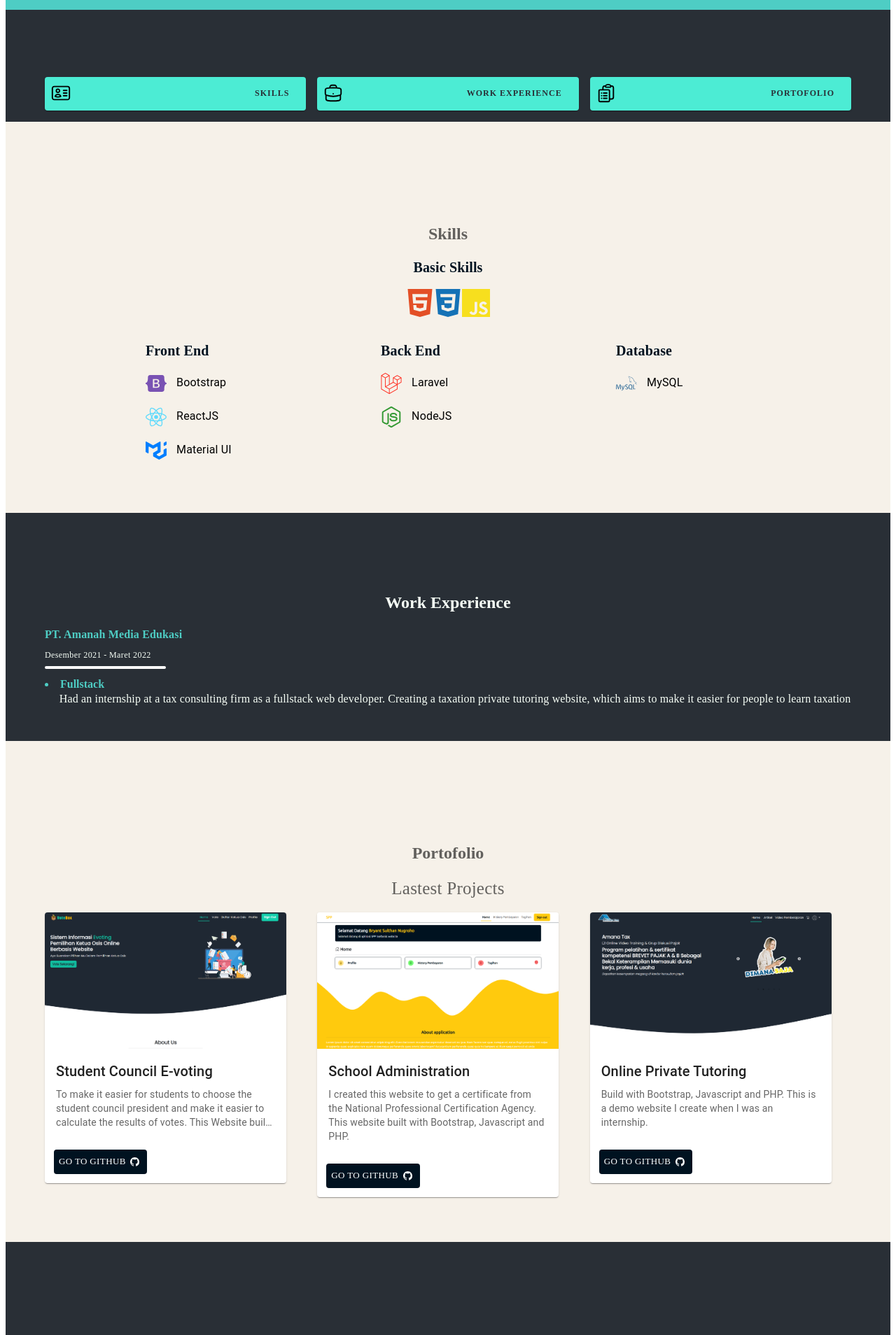
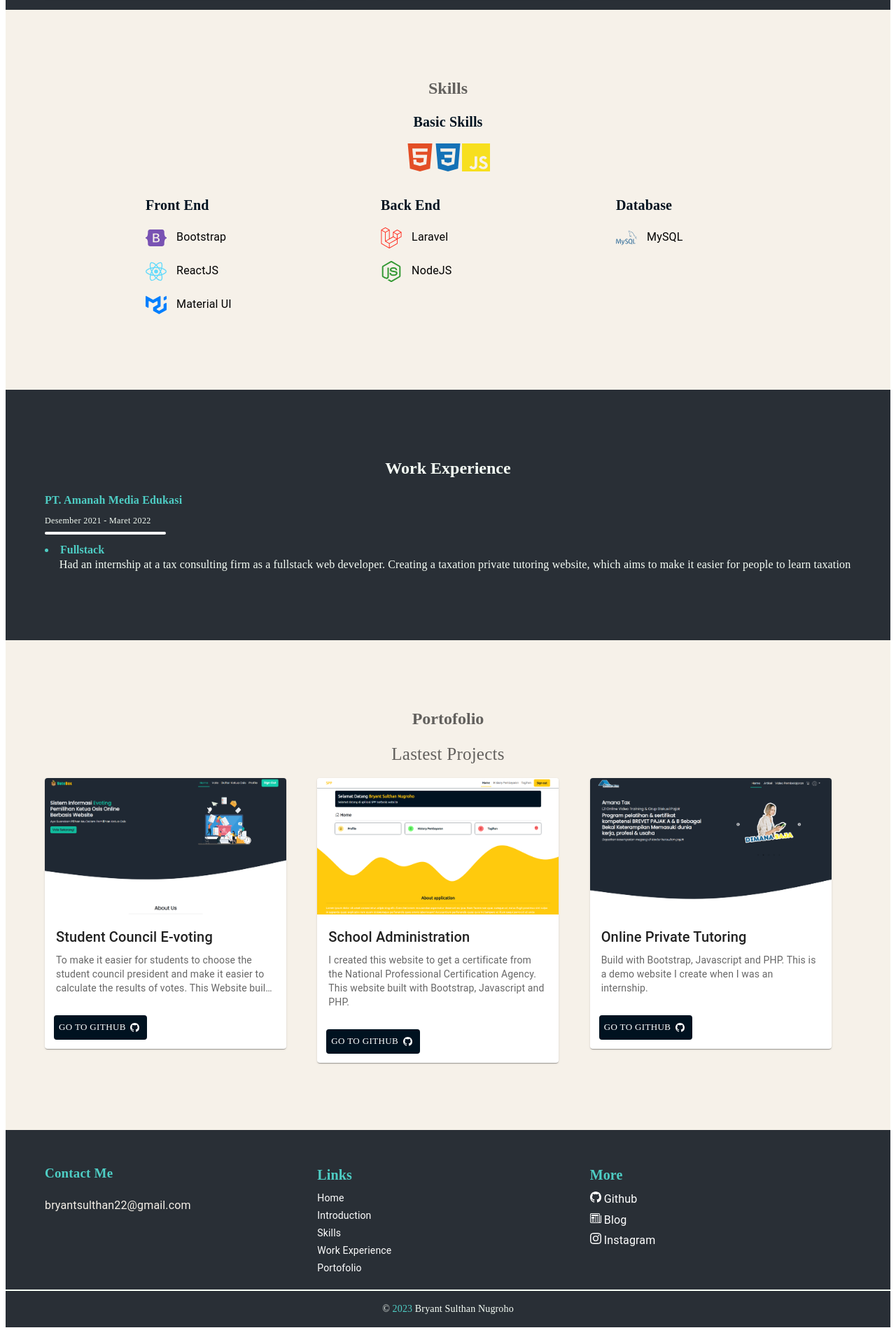
Before and after one commit to bryant-sulthan05/portofolio, a React (Create React App) app: page / in a window 1280 px wide. Shown: the part 632-2540 px from the top of the page at 70% size. Built offline with nearby package versions, Linux system fonts and the light colour scheme; the HTML template or start-up script is replaced by a standard one.

Commit message:
update UI

```diff
--- a/src/views/Dashboard.jsx
+++ b/src/views/Dashboard.jsx
@@ -26,8 +26,7 @@ const Dashboard = () => {
         <Layout>
             {/* About ME */}
             <section style={{
-                background: '#4ecdc4',
-                paddingTop: '5rem',
+                background: '#4ecdc4'
                 // backgroundImage: `url(${process.env.PUBLIC_URL}/bg.jpg)`,
                 // backgroundSize: '100%',
                 // backgroundRepeat: 'no-repeat',
@@ -40,8 +39,7 @@ const Dashboard = () => {
 
             {/* Menu */}
             <section style={{
-                background: '#292f36',
-                paddingTop: '5rem',
+                background: '#292f36'
             }}
             >
                 <Container maxWidth="lg" sx={{ padding: '1rem' }}>
@@ -50,9 +48,8 @@ const Dashboard = () => {
             </section>
 
             {/* Skills */}
-            <section style={{
-                background: '#F6F1E9',
-                paddingTop: '5rem',
+            <section id='skills' style={{
+                background: '#F6F1E9'
             }}>
                 <Container maxWidth="lg" sx={{ padding: '1rem' }}>
                     <SkillsMenu></SkillsMenu>
@@ -60,9 +57,8 @@ const Dashboard = () => {
             </section>
 
             {/* Work Experience */}
-            <section style={{
-                background: '#292f36',
-                paddingTop: '5rem',
+            <section id="work-experience" style={{
+                background: '#292f36'
             }}>
                 <Container maxWidth="lg" sx={{ padding: '1rem' }} data-aos="fade-up" data-aos-duration="1000">
                     <WorkExperience></WorkExperience>
@@ -70,9 +66,8 @@ const Dashboard = () => {
             </section>
 
             {/* Portofolio */}
-            <section style={{
-                background: '#F6F1E9',
-                paddingTop: '5rem',
+            <section id="portofolio" style={{
+                background: '#F6F1E9'
             }}>
                 <Container maxWidth="lg" sx={{ padding: '1rem' }}>
                     <Projects></Projects>
@@ -82,7 +77,6 @@ const Dashboard = () => {
             {/* Footer */}
             <section style={{
                 background: '#292f36',
-                paddingTop: '5rem',
                 borderBottom: '2px solid #f7fff7'
             }}>
                 <Container maxWidth="lg" sx={{ padding: '1rem' }}>
@@ -90,8 +84,7 @@ const Dashboard = () => {
                 </Container>
             </section>
             <section style={{
-                background: '#292f36',
-                paddingTop: '5rem',
+                background: '#292f36'
             }}>
                 <Container maxWidth="lg" sx={{ padding: '1rem', display: 'flex', justifyContent: 'center' }}>
                     <Typography variant='body2' sx={{ color: '#f7fff7', fontFamily: 'Poppins' }}>&copy; <span style={{ color: '#4ecdc4' }}>2023</span> Bryant Sulthan Nugroho</Typography>
--- a/src/views/components/Projects.jsx
+++ b/src/views/components/Projects.jsx
@@ -26,8 +26,8 @@ const Projects = () => {
         AOS.refresh();
     });
     return (
-        <Box sx={{ flexGrow: 1, mt: '3rem', mb: '3rem' }}>
-            <div id="portofolio" style={{
+        <Box sx={{ flexGrow: 1, mt: '5rem', mb: '5rem' }}>
+            <div style={{
                 display: 'flex',
                 justifyContent: 'center'
             }}>
@@ -42,7 +42,7 @@ const Projects = () => {
                     Portofolio
                 </Typography>
             </div>
-            <div id="portofolio" style={{
+            <div style={{
                 display: 'flex',
                 justifyContent: 'center'
             }}
--- a/src/views/components/SkillsMenu.jsx
+++ b/src/views/components/SkillsMenu.jsx
@@ -17,8 +17,8 @@ const SkillsMenu = () => {
         AOS.refresh();
     });
     return (
-        <Box sx={{ flexGrow: 1, mt: '3rem', mb: '3rem' }}>
-            <div id="skills" style={{
+        <Box sx={{ flexGrow: 1, mt: '5rem', mb: '5rem' }}>
+            <div style={{
                 display: 'flex',
                 justifyContent: 'center'
             }}
@@ -34,7 +34,7 @@ const SkillsMenu = () => {
                     Skills
                 </Typography>
             </div>
-            <div id="skills" style={{
+            <div style={{
                 display: 'flex',
                 justifyContent: 'center'
             }}
@@ -49,7 +49,7 @@ const SkillsMenu = () => {
                     Basic Skills
                 </Typography>
             </div>
-            <div id="skills" style={{
+            <div style={{
                 display: 'flex',
                 justifyContent: 'center',
                 marginTop: '.5rem',
--- a/src/views/components/WorkExperience.jsx
+++ b/src/views/components/WorkExperience.jsx
@@ -3,8 +3,8 @@ import { Box, Typography } from '@mui/material'
 
 const WorkExperience = () => {
     return (
-        <Box sx={{ flexGrow: 1, mt: '1rem', mb: '2rem' }}>
-            <div id="work-experience" style={{
+        <Box sx={{ flexGrow: 1, mt: '5rem', mb: '5rem' }}>
+            <div style={{
                 display: 'flex',
                 justifyContent: 'center'
             }}>
```
